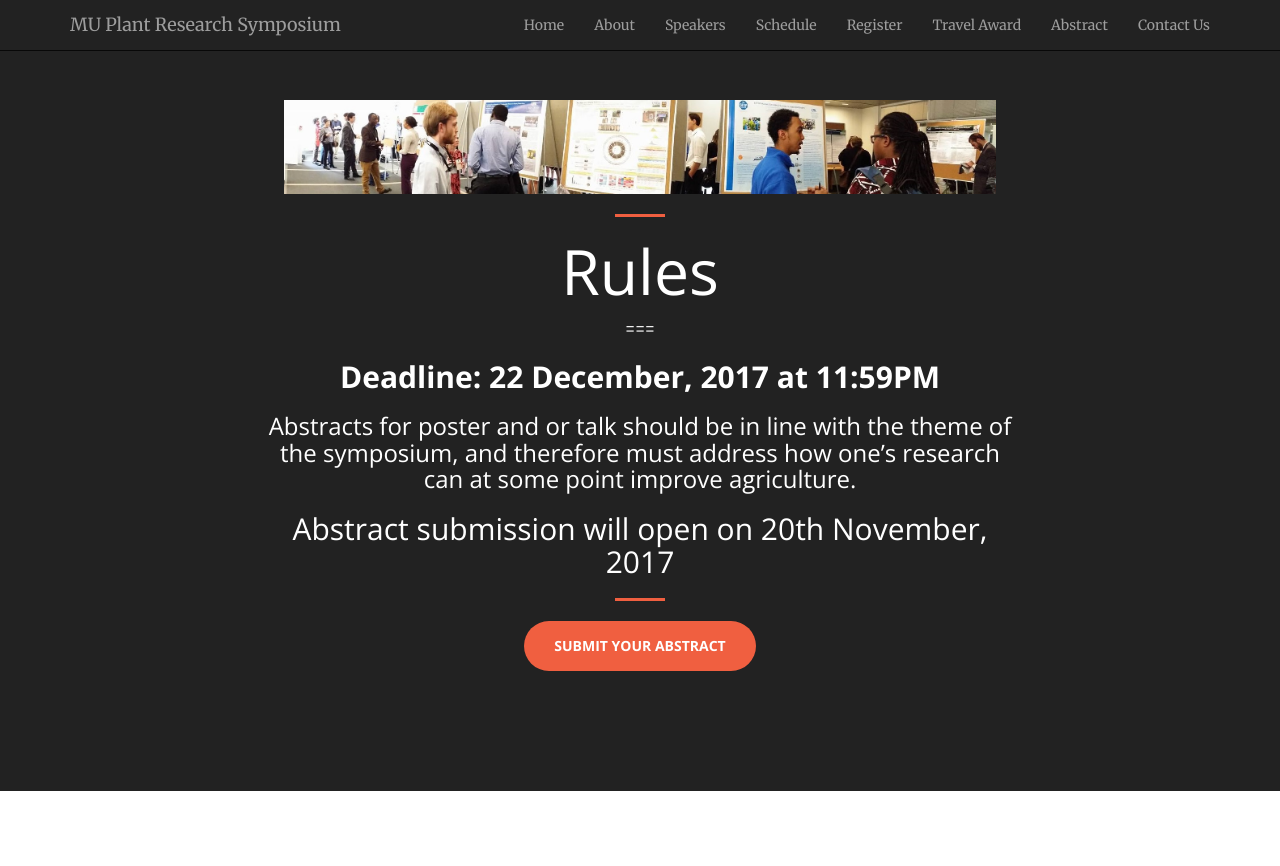
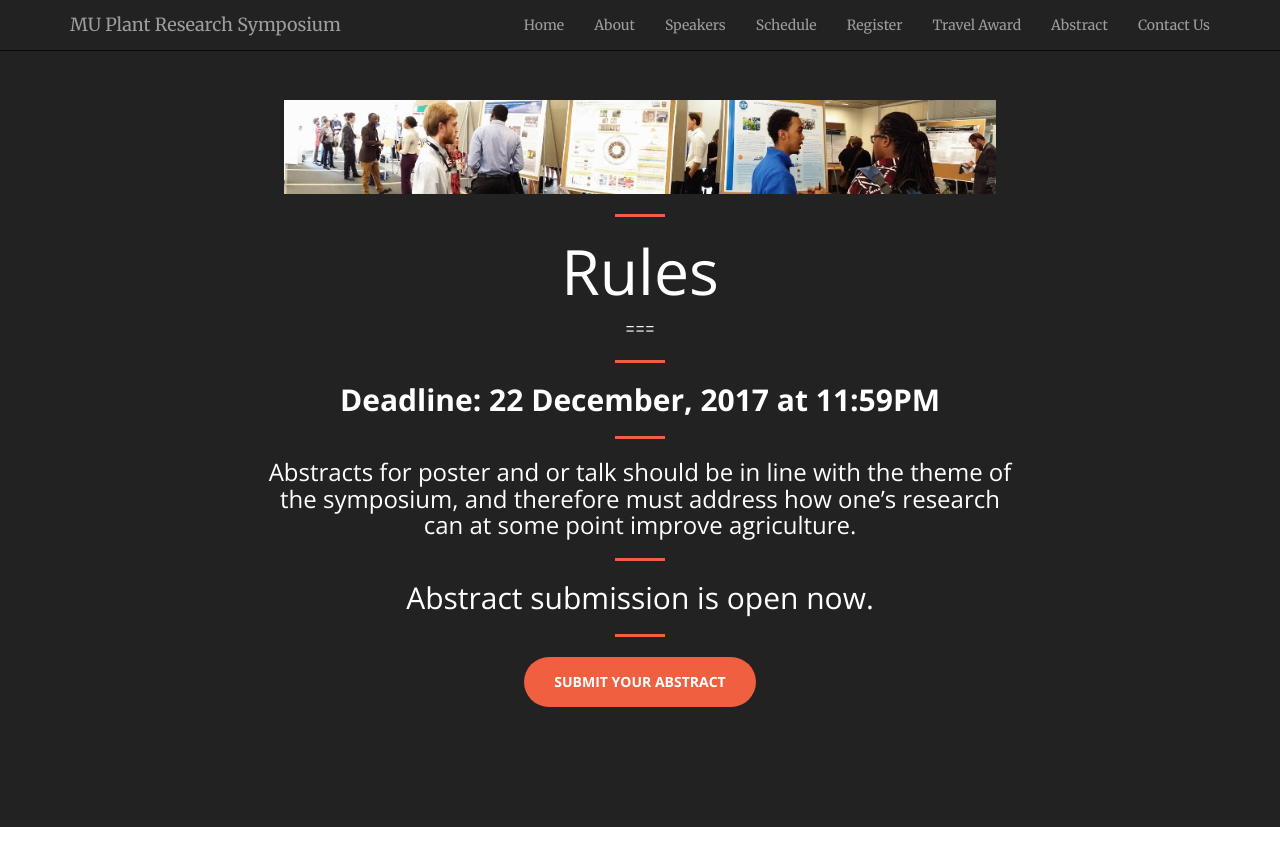
Before and after one commit to mupioneersymposium/mupioneersymposium.github.io, a Jekyll site: the page built from abstract.md, in a window 1280 px wide. Shown: the top 866 px of the page. Built offline with Jekyll 4.4.1, drawn with Linux system fonts in a browser that asks for light colours.

Commit message:
Update abstract.md

```diff
--- a/abstract.md
+++ b/abstract.md
@@ -9,12 +9,12 @@ layout: regular
 
 # Rules
 ===
-
+<hr style="clear: both;" />
 ## **Deadline: 22 December, 2017 at 11:59PM**
-
+<hr style="clear: both;" />
 ### Abstracts for poster and or talk should be in line with the theme of the symposium, and therefore must address how one's research can at some point improve agriculture.
-## Abstract submission will open on 20th November, 2017
-
+<hr style="clear: both;" />
+## Abstract submission is open now.
 <hr style="clear: both;" />
 
 <p><a href="https://docs.google.com/forms/d/1DoqelMaDb3G1-tG3Tqr9EpXLK9OzPJ8J4OuMiPRZNrg/" target="_blank" class="btn btn-primary btn-xl page-scroll">Submit your abstract</a></p>
```
